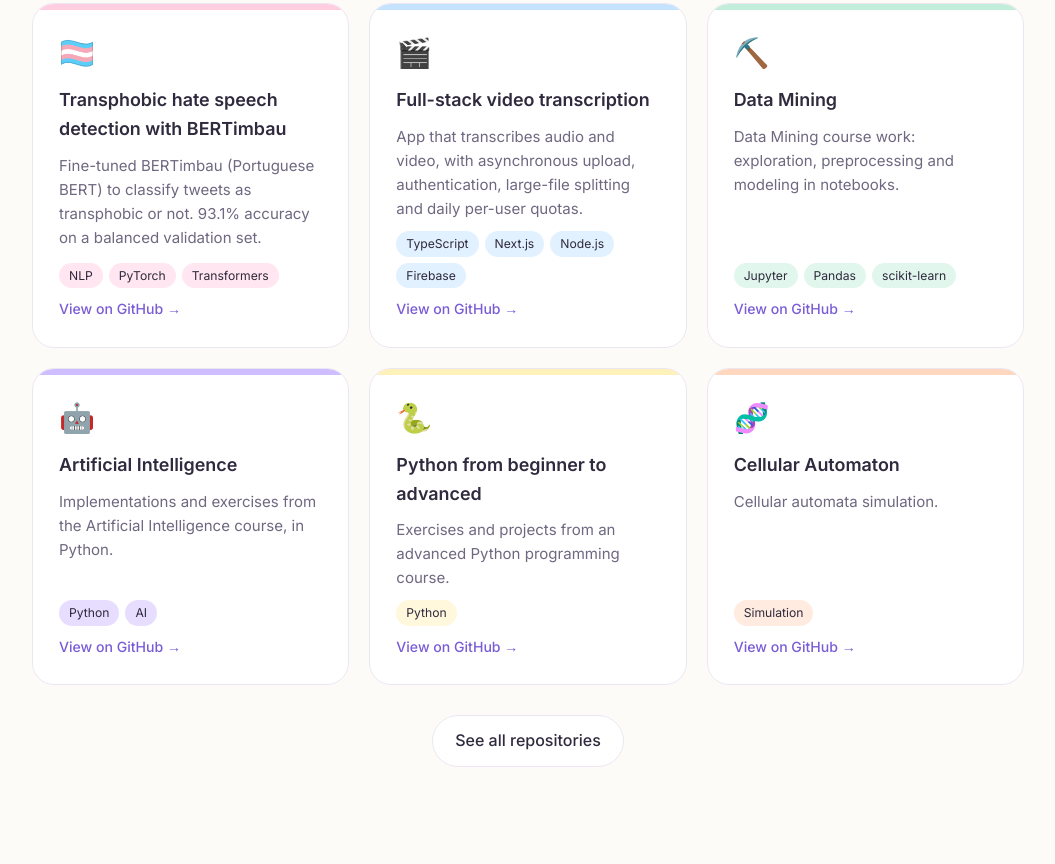
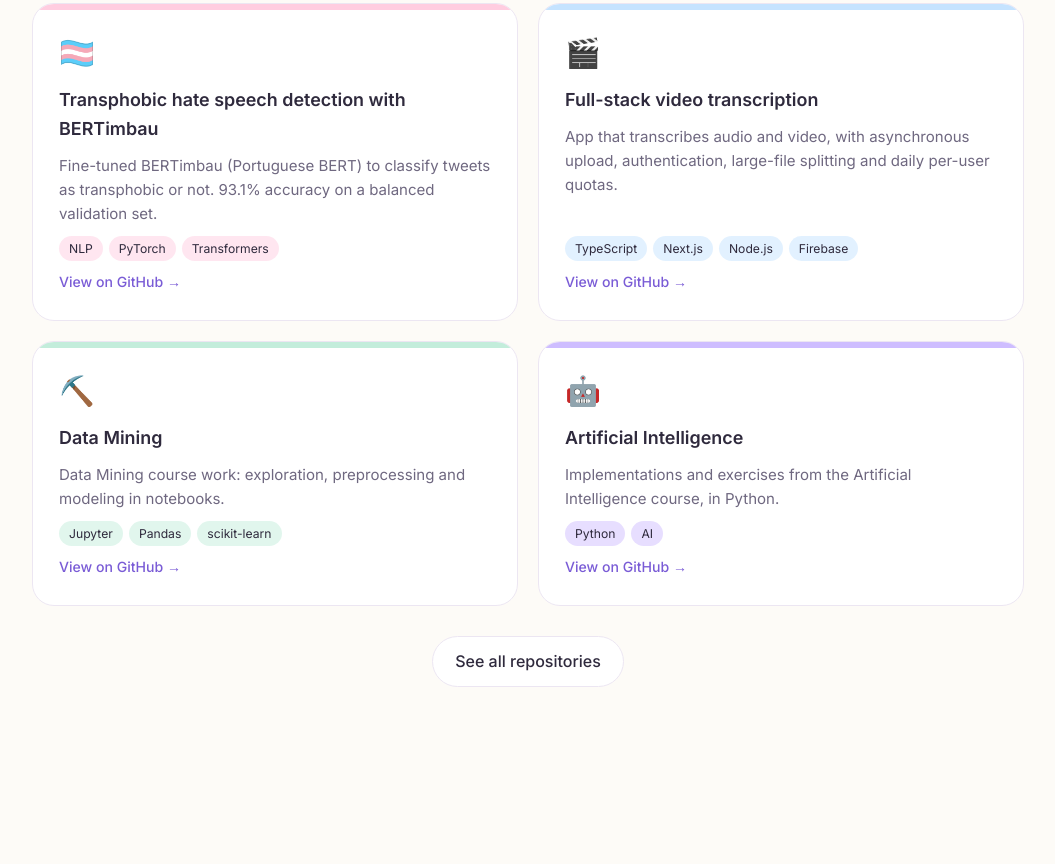
Before and after one commit to marianamacedoo/marianamacedoo.github.io, a plain HTML site: page index.html in a window 1280 px wide. Shown: the part 3205-4069 px from the top of the page, without its empty margins (112-1167 px from the left). Drawn offline with Linux system fonts and the light colour scheme.

Commit message:
Remove projetos de exercício e usa grade de 2 colunas
Co-Authored-By: Claude Opus 5.5 <noreply@anthropic.com>

```diff
--- a/index.html
+++ b/index.html
@@ -175,7 +175,7 @@
   .item p { color: var(--muted); margin-top: 8px; font-size: .95rem; }
 
   /* projetos */
-  .grid { display: grid; grid-template-columns: repeat(auto-fill, minmax(290px, 1fr)); gap: 20px; }
+  .grid { display: grid; grid-template-columns: repeat(auto-fill, minmax(min(380px, 100%), 1fr)); gap: 20px; }
   .card {
     position: relative; background: var(--surface); border: 1px solid var(--line); border-radius: var(--radius);
     padding: 26px; text-decoration: none; display: flex; flex-direction: column; gap: 10px;
@@ -363,20 +363,6 @@
           <div class="tags"><span class="tag">Python</span><span class="tag">IA</span></div>
           <span class="go">Ver no GitHub →</span>
         </a>
-        <a class="card reveal" style="--c:var(--butter)" href="https://github.com/marianamacedoo/python-course" target="_blank" rel="noopener">
-          <span class="emoji">🐍</span>
-          <h3>Python do básico ao avançado</h3>
-          <p>Exercícios e projetos do curso "Programação em Python ao avançado".</p>
-          <div class="tags"><span class="tag">Python</span></div>
-          <span class="go">Ver no GitHub →</span>
-        </a>
-        <a class="card reveal" style="--c:var(--peach)" href="https://github.com/marianamacedoo/Automato-Celular" target="_blank" rel="noopener">
-          <span class="emoji">🧬</span>
-          <h3>Autômato Celular</h3>
-          <p>Simulação de autômatos celulares.</p>
-          <div class="tags"><span class="tag">Simulação</span></div>
-          <span class="go">Ver no GitHub →</span>
-        </a>
       </div>
       <div class="more reveal"><a class="btn" href="https://github.com/marianamacedoo?tab=repositories" target="_blank" rel="noopener">Ver todos os repositórios</a></div>
     </div>
@@ -468,10 +454,7 @@
       "Data Mining course work: exploration, preprocessing and modeling in notebooks.",
     "Inteligência Artificial": "Artificial Intelligence",
     "Implementações e exercícios da disciplina de Inteligência Artificial em Python.": "Implementations and exercises from the Artificial Intelligence course, in Python.",
-    "Python do básico ao avançado": "Python from beginner to advanced",
-    'Exercícios e projetos do curso "Programação em Python ao avançado".': "Exercises and projects from an advanced Python programming course.",
-    "Autômato Celular": "Cellular Automaton", "Simulação de autômatos celulares.": "Cellular automata simulation.",
-    "Simulação": "Simulation", "IA": "AI",
+    "IA": "AI",
     "Ver no GitHub →": "View on GitHub →", "Ver todos os repositórios": "See all repositories",
     "Minha caixa de ferramentas": "My toolbox",
     "📈 Análise de dados": "📈 Data analysis", "🗄️ Dados &amp; SQL": "🗄️ Data &amp; SQL",
```
